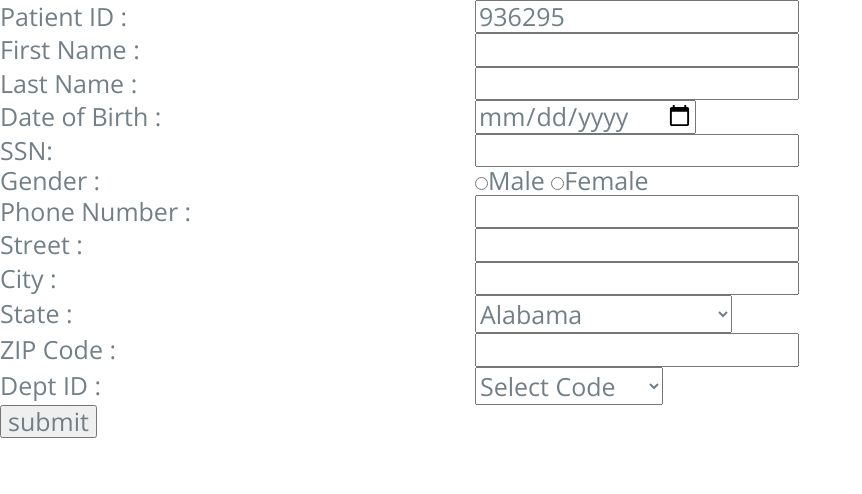
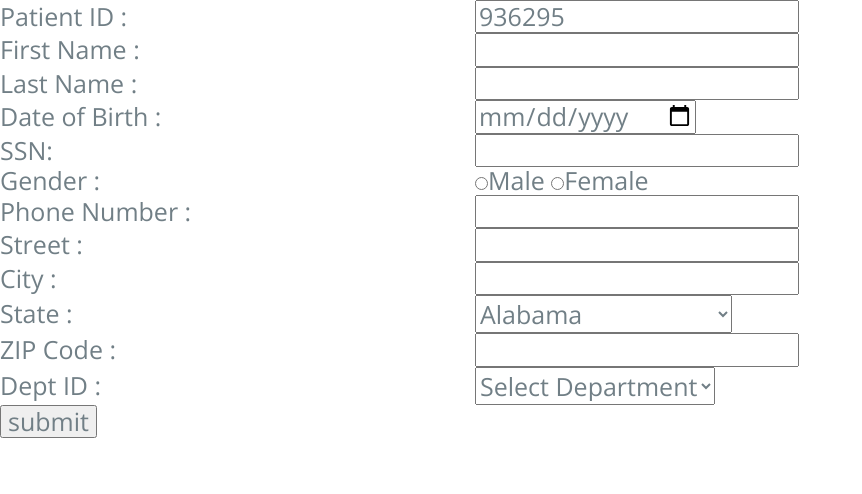
Before and after one commit to Pritpal0/Hospital, a PHP site: page /hospital/addpatient.php in a window 1280 px wide. Shown: the part 153-647 px from the top of the page, without its empty margins (0-862 px from the left). Run offline with PHP 8.4, Linux system fonts and the light colour scheme; some web fonts are replaced.

Commit message:
Update addpatient.php

```diff
--- a/addpatient.php
+++ b/addpatient.php
@@ -168,7 +168,7 @@
     <td>Dept ID :</td>
     <td>
      <select name="Dept_ID" required>
-      <option selected hidden value="deptid">Select Code</option>
+      <option selected hidden value="deptid">Select Department</option>
       <option value="1">Cancer</option>
       <option value="2">Cardiology</option>
       <option value="3">Neurology</option>
```
